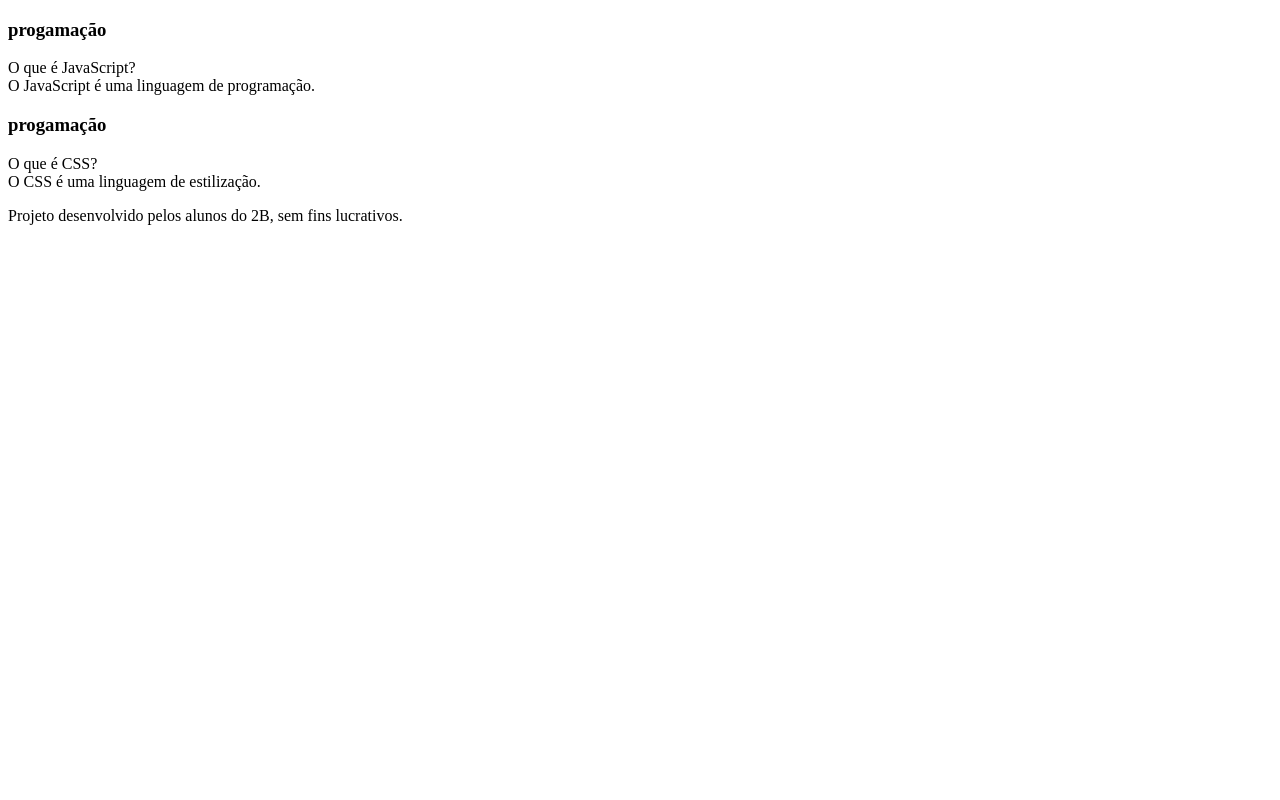
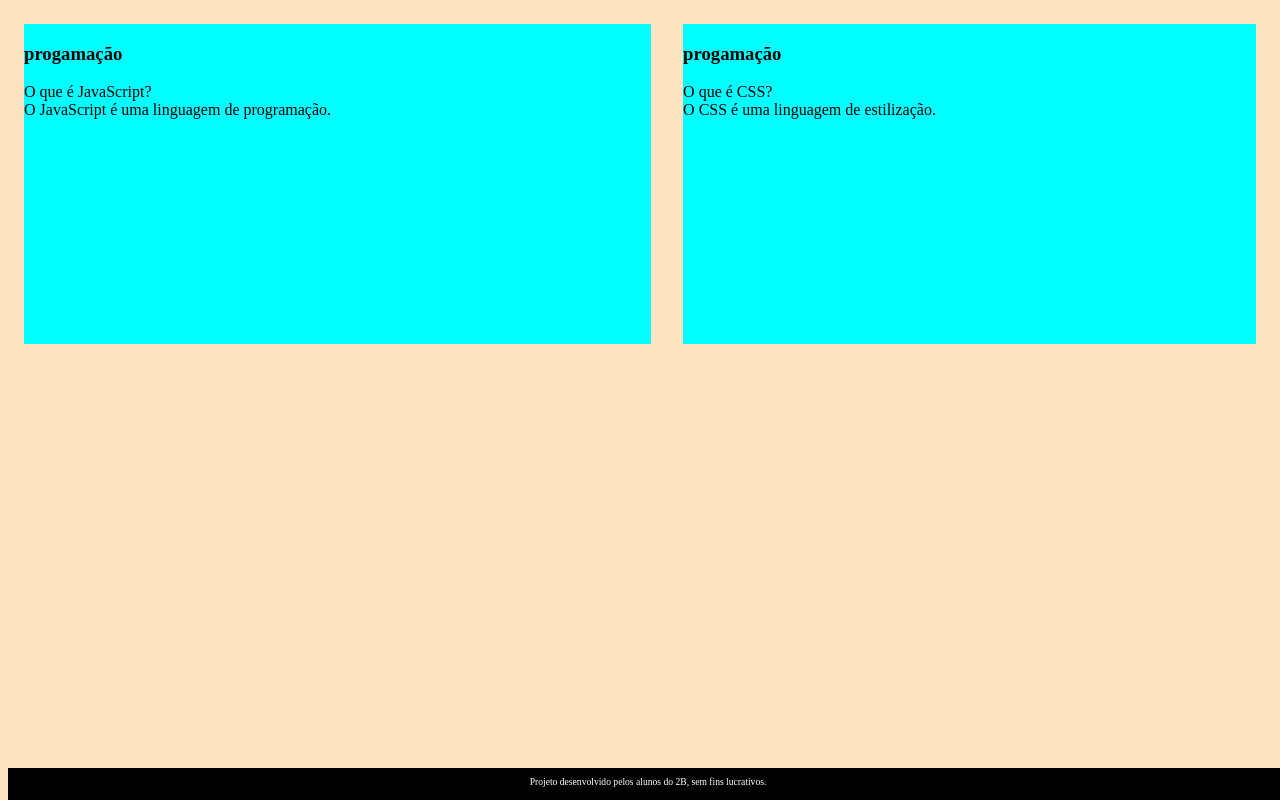
Before and after one commit to RafaelGIL/Flashcard-2B, a plain HTML site: page index.html in a window 1280 px wide. Drawn offline with Linux system fonts and the light colour scheme.

Commit message:
Add files via upload

```diff
--- a/index.html
+++ b/index.html
@@ -4,6 +4,7 @@
     <meta charset="UTF-8">
     <meta http-equiv="X-UA-Compatible" content="IE=edge">
     <meta name="viewport" content="width=device-width, initial-scale=1.0">
+    <link rel="stylesheet" href="style.css">
     <title>Flashcard</title>
 </head>
 <body>
--- a/style.css
+++ b/style.css
@@ -0,0 +1,37 @@
+body{
+    background-color: bisque;
+    font-family: Bai Jamjuree;
+
+}
+#container {
+    display: flex;
+
+}
+
+.cartao{
+    margin: 1rem 1rem;
+    background-color: aqua;
+    height: 20rem;
+    flex-grow: 1;
+    flex-basis: calc(33%-6rem);
+}
+
+.cartao__conteudo{
+    text-align: center;
+    background-color: aquamarine;
+}
+
+footer{
+    background-color: black;
+    color: white;
+    position: fixed;
+    bottom: 0;
+    width:100%;
+    height:2rem;
+}
+
+footer p{
+    text-align: center;
+    font-size:0.6rem;
+    margin-top: 0.5rem;
+}
```
